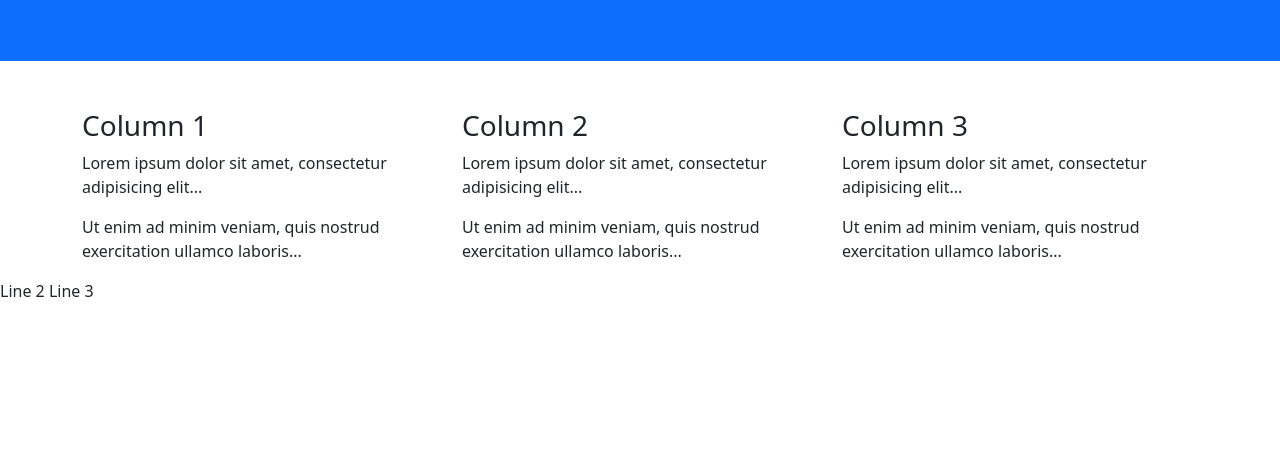
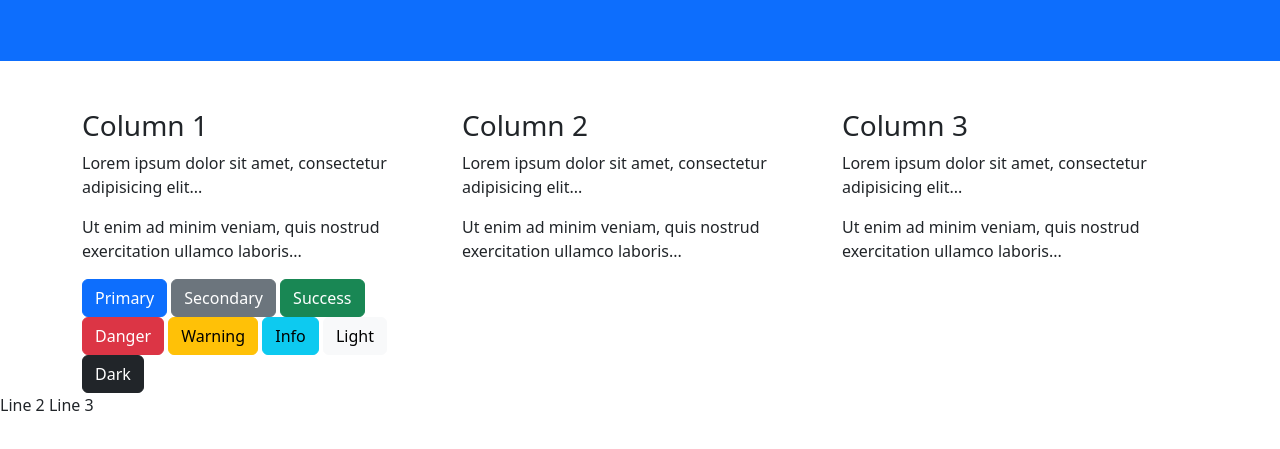
Before and after one commit to Jheria/ACT2A-REPOSITORY, a plain HTML site: page index.html in a window 1280 px wide. Shown: the part 131-580 px from the top of the page. Drawn offline with nearby package versions, Linux system fonts and the light colour scheme.

Commit message:
Update index

```diff
--- a/index.html
+++ b/index.html
@@ -20,6 +20,14 @@
       <h3>Column 1</h3>
       <p>Lorem ipsum dolor sit amet, consectetur adipisicing elit...</p>
       <p>Ut enim ad minim veniam, quis nostrud exercitation ullamco laboris...</p>
+      <button type="button" class="btn btn-primary">Primary</button>
+      <button type="button" class="btn btn-secondary">Secondary</button>
+      <button type="button" class="btn btn-success">Success</button>
+      <button type="button" class="btn btn-danger">Danger</button>
+      <button type="button" class="btn btn-warning">Warning</button>
+      <button type="button" class="btn btn-info">Info</button>
+      <button type="button" class="btn btn-light">Light</button>
+      <button type="button" class="btn btn-dark">Dark</button>
     </div>
     <div class="col-sm-4">
       <h3>Column 2</h3>
```
